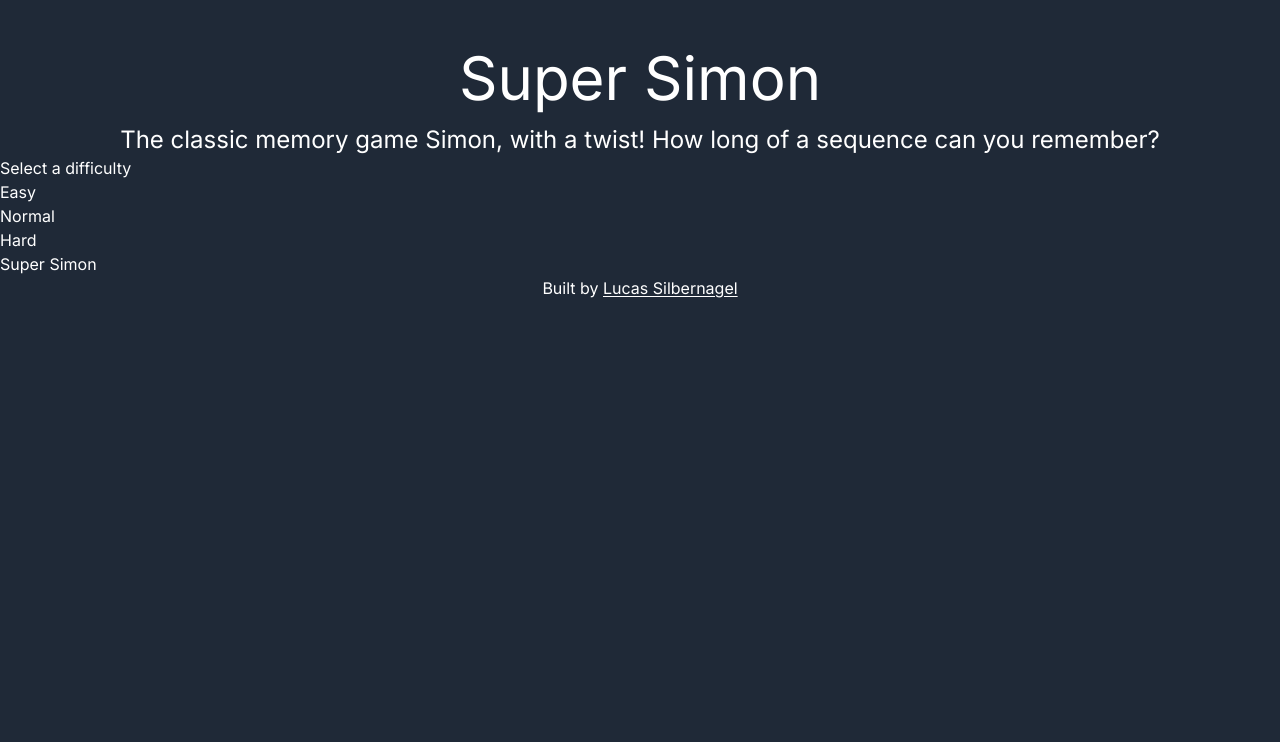
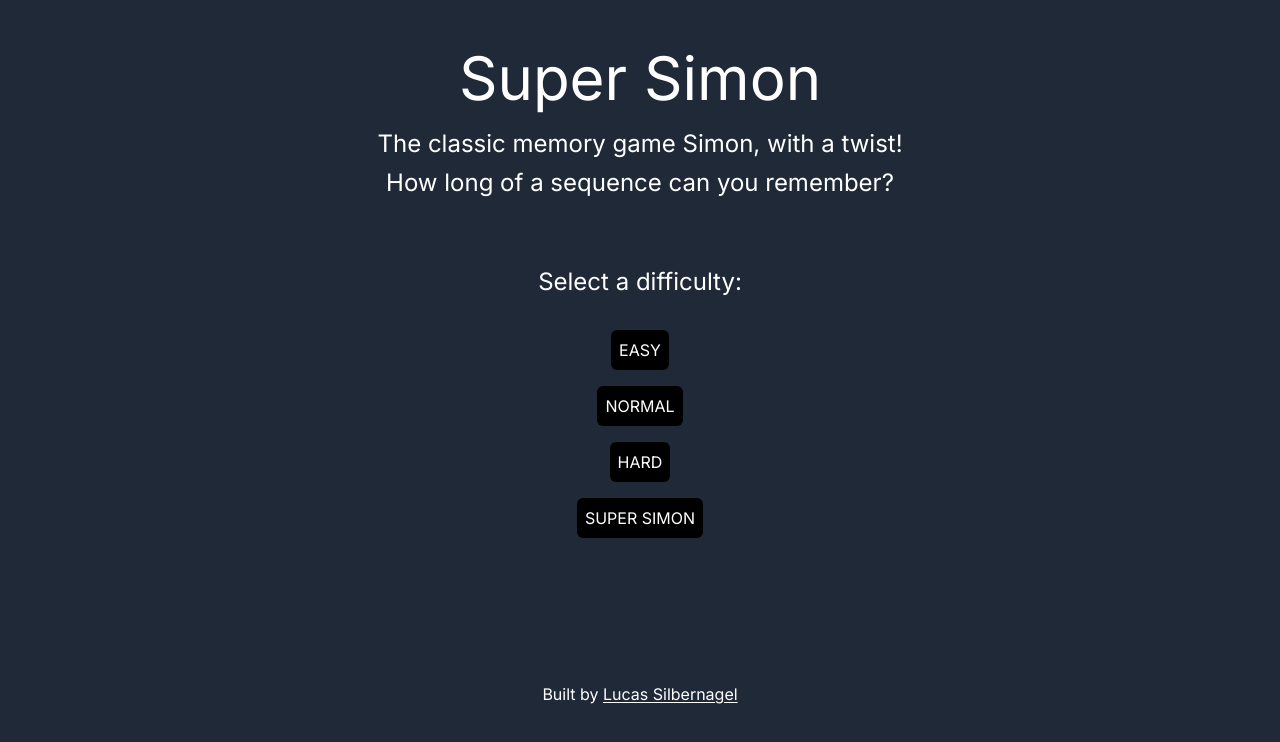
Before and after one commit to LucasSilbernagel/super-simon, a Next.js app: page / in a window 1280 px wide. Shown: the top 742 px of the page. Built offline with nearby package versions, Linux system fonts and the light colour scheme.

Commit message:
setting up game board

```diff
--- a/app/components/Difficulty/Difficulty.tsx
+++ b/app/components/Difficulty/Difficulty.tsx
@@ -12,11 +12,11 @@ export default function Difficulty() {
 
   if (gameStatus.value === 'PAGELOAD') {
     return (
-      <div>
-        <h3>Select a difficulty</h3>
+      <div className="mx-auto mb-36 mt-16 max-w-max text-center">
+        <h3 className="text-2xl mb-8">Select a difficulty:</h3>
         <ul>
           {difficulties.map((difficulty) => (
-            <li key={difficulty}>
+            <li key={difficulty} className="mb-4">
               <button
                 onClick={() => {
                   const selectedDifficulty = difficulty.toUpperCase() as
@@ -27,6 +27,7 @@ export default function Difficulty() {
                   dispatch(updateDifficulty({ value: selectedDifficulty }))
                   dispatch(updateGameStatus({ value: 'STARTED' }))
                 }}
+                className="uppercase bg-black p-2 rounded-md"
               >
                 {difficulty}
               </button>
--- /dev/null
+++ b/app/components/GameBoard/GameBoard.tsx
@@ -0,0 +1,22 @@
+'use client'
+
+import { useAppSelector } from '../../redux/hooks'
+
+export default function GameBoard() {
+  const gameStatus = useAppSelector((state) => state.gameStatusReducer)
+
+  if (gameStatus.value !== 'PAGELOAD') {
+    return (
+      <div>
+        <div>
+          <button id="green" />
+          <button id="red" />
+        </div>
+        <div>
+          <button id="yellow" />
+          <button id="blue" />
+        </div>
+      </div>
+    )
+  } else return null
+}
--- a/app/components/Header/Header.tsx
+++ b/app/components/Header/Header.tsx
@@ -2,9 +2,9 @@ const Header = () => {
   return (
     <header className="text-center pt-12">
       <h1 className="text-6xl mb-4">Super Simon</h1>
-      <h2 className="text-2xl">
-        The classic memory game Simon, with a twist! How long of a sequence can
-        you remember?
+      <h2 className="text-2xl leading-relaxed">
+        The classic memory game Simon, with a twist! <br /> How long of a
+        sequence can you remember?
       </h2>
     </header>
   )
--- a/app/page.tsx
+++ b/app/page.tsx
@@ -1,10 +1,12 @@
 import CommonWrapper from './components/CommonWrapper'
 import Difficulty from './components/Difficulty/Difficulty'
+import GameBoard from './components/GameBoard/GameBoard'
 
 export default function Home() {
   return (
     <CommonWrapper>
       <Difficulty />
+      <GameBoard />
     </CommonWrapper>
   )
 }
```
